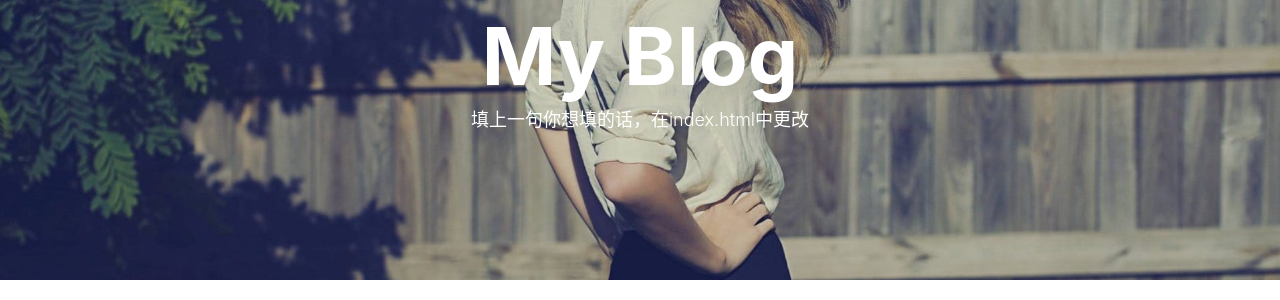
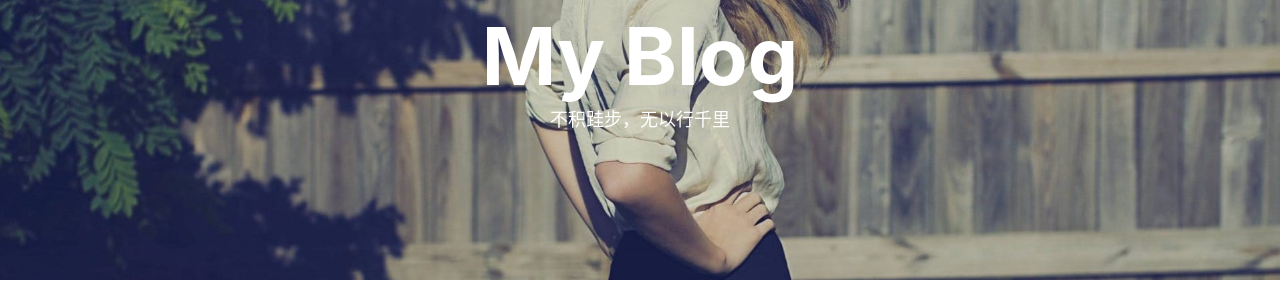
Before and after one commit to Liao-Shi-Jia/chy135125.github.io, a Jekyll site: the page built from index.html, in a window 1280 px wide. Shown: the part 138-438 px from the top of the page. Built offline with Jekyll 4.4.1, drawn with Linux system fonts in a browser that asks for light colours; nearby versions of some CDN libraries; formulas are drawn with MathJax 3; the list of posts is cut into pages by our own code; comment, search, counter and statistics services are not loaded.

Commit message:
Update index.html

```diff
--- a/index.html
+++ b/index.html
@@ -1,6 +1,6 @@
 ---
 layout: page
-description: "填上一句你想填的话，在index.html中更改"
+description: "不积跬步，无以行千里"
 ---
 
 {% for post in paginator.posts %}
```
